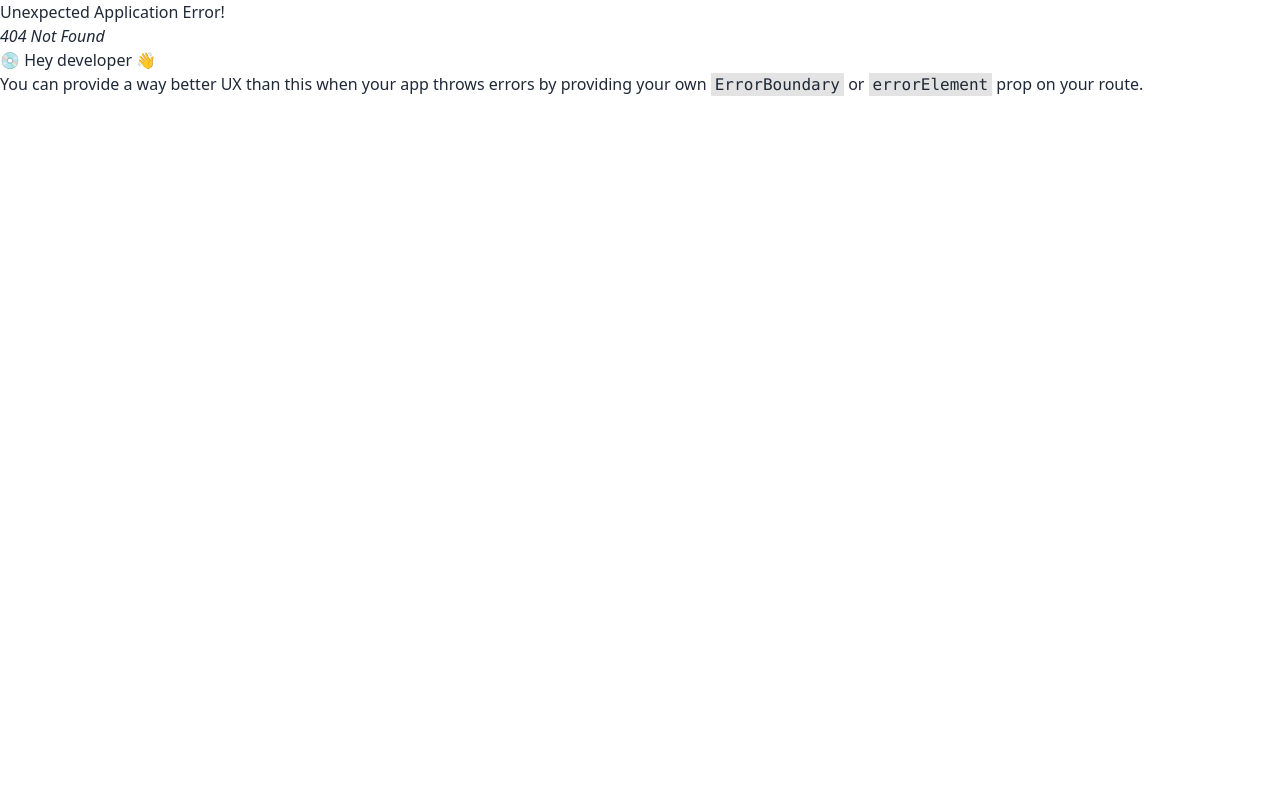
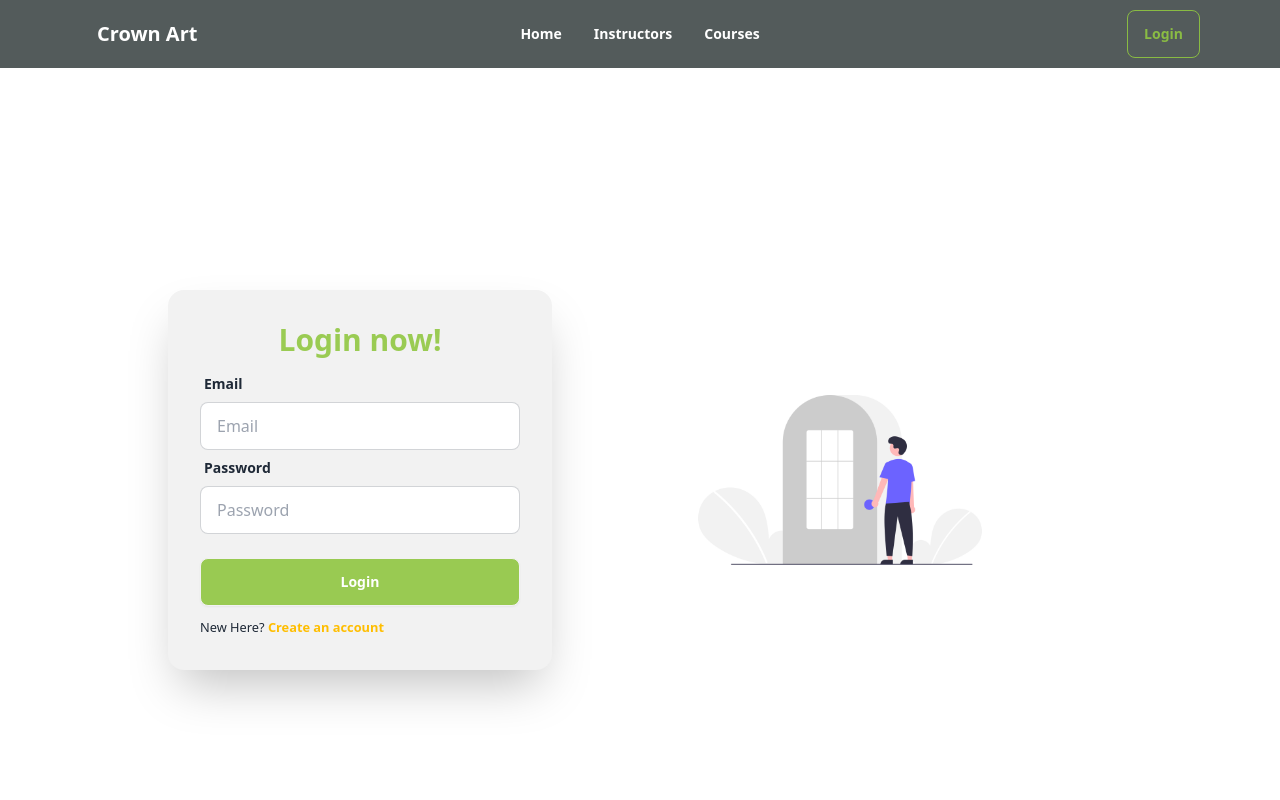
Before and after one commit to sharmin-shila/crown-art, a React (Vite) app in the folder crown-art-client/: page /login in a window 1280 px wide. Before the commit this address had no page. Shown: the top 800 px of the page. Built offline with nearby package versions, Linux system fonts and the light colour scheme.

Commit message:
added firebase config & Login component

```diff
--- a/crown-art-client/package.json
+++ b/crown-art-client/package.json
@@ -10,9 +10,11 @@
     "preview": "vite preview"
   },
   "dependencies": {
+    "firebase": "^10.7.0",
     "moment": "^2.29.4",
     "react": "^18.2.0",
     "react-dom": "^18.2.0",
+    "react-hook-form": "^7.48.2",
     "react-router-dom": "^6.20.0",
     "swiper": "^11.0.5"
   },
--- /dev/null
+++ b/crown-art-client/src/Firebase/firebase.config.js
@@ -0,0 +1,15 @@
+import { initializeApp } from "firebase/app";
+
+const firebaseConfig = {
+  apiKey: "AIzaSyCBI6DIp6hUkphcTJBXavPkmOv0QMM-4fM",
+  authDomain: "crown-art-81bb9.firebaseapp.com",
+  projectId: "crown-art-81bb9",
+  storageBucket: "crown-art-81bb9.appspot.com",
+  messagingSenderId: "371885384508",
+  appId: "1:371885384508:web:f87e5db4f1ad492148b439",
+};
+
+// Initialize Firebase
+const app = initializeApp(firebaseConfig);
+
+export default app;
--- /dev/null
+++ b/crown-art-client/src/Pages/Login/Login.jsx
@@ -0,0 +1,98 @@
+import { useForm } from "react-hook-form";
+import { Link } from "react-router-dom";
+import loginImg from "../../assets/login/login.png";
+
+const Login = () => {
+  const {
+    register,
+    handleSubmit,
+    formState: { errors },
+  } = useForm();
+
+  return (
+    <>
+      <div className="hero min-h-screen bg-base-100">
+        <div className="hero-content flex-col md:flex-row-reverse">
+          <div className="text-center md:w-1/2">
+            <img src={loginImg} alt="login img" className="w-2/3 m-auto" />
+          </div>
+          <div className="card md:w-1/2 max-w-sm shadow-2xl bg-base-200">
+            <div className="card-body">
+              <h1 className="text-3xl font-bold text-center text-[#90c641e6]">
+                Login now!
+              </h1>
+              <form onSubmit={handleSubmit()}>
+                <div className="form-control w-full">
+                  <label className="label">
+                    <span className="label-text font-semibold">Email</span>
+                  </label>
+                  <input
+                    type="text"
+                    placeholder="Email"
+                    {...register("email", { required: true })}
+                    className="input input-bordered w-full"
+                  />
+                  {errors.email && (
+                    <span className="text-red-600 py-2">Email is required</span>
+                  )}
+                </div>
+
+                <div className="form-control w-full">
+                  <label className="label">
+                    <span className="label-text font-semibold">Password</span>
+                  </label>
+                  <input
+                    type="password"
+                    placeholder="Password"
+                    {...register("password", {
+                      required: true,
+                      minLength: 6,
+                      pattern: /(?=.*[A-Z])(?=.*[!@#$&*])/,
+                    })}
+                    className="input input-bordered w-full"
+                  />
+                  {errors.password?.type === "required" && (
+                    <span className="text-red-600 py-2">
+                      Password is required
+                    </span>
+                  )}
+                  {errors.password?.type === "minLength" && (
+                    <span className="text-red-600 py-2">
+                      Password must be 6 characters
+                    </span>
+                  )}
+                  {errors.password?.type === "pattern" && (
+                    <span className="text-red-600 py-2">
+                      Password must have one uppercase, one special character
+                    </span>
+                  )}
+                </div>
+
+                <div className="form-control mt-6">
+                  <input
+                    type="submit"
+                    value="Login"
+                    className="btn bg-[#90c641e6] hover:btn-info hover:text-white text-white"
+                  />
+                </div>
+              </form>
+
+              <p>
+                <small>
+                  New Here?{" "}
+                  <Link to="/sign-up">
+                    <span className="text-warning font-semibold">
+                      Create an account
+                    </span>
+                  </Link>
+                </small>
+              </p>
+            </div>
+          </div>
+        </div>
+      </div>
+    </>
+  );
+};
+
+export default Login;
--- a/crown-art-client/src/Routers/Routes.jsx
+++ b/crown-art-client/src/Routers/Routes.jsx
@@ -1,6 +1,7 @@
 import { createBrowserRouter } from "react-router-dom";
 import App from "../Layouts/App";
 import Home from "../Pages/Home/Home/Home";
+import Login from "../Pages/Login/Login";
 
 const router = createBrowserRouter([
   {
@@ -11,6 +12,10 @@
         path: "/",
         element: <Home />,
       },
+      {
+        path: "/login",
+        element: <Login />,
+      },
     ],
   },
 ]);
```
Also changed, not shown: crown-art-client/src/assets/login/login.png (added), 1 other file (tests, documents, lock files or other folders).
